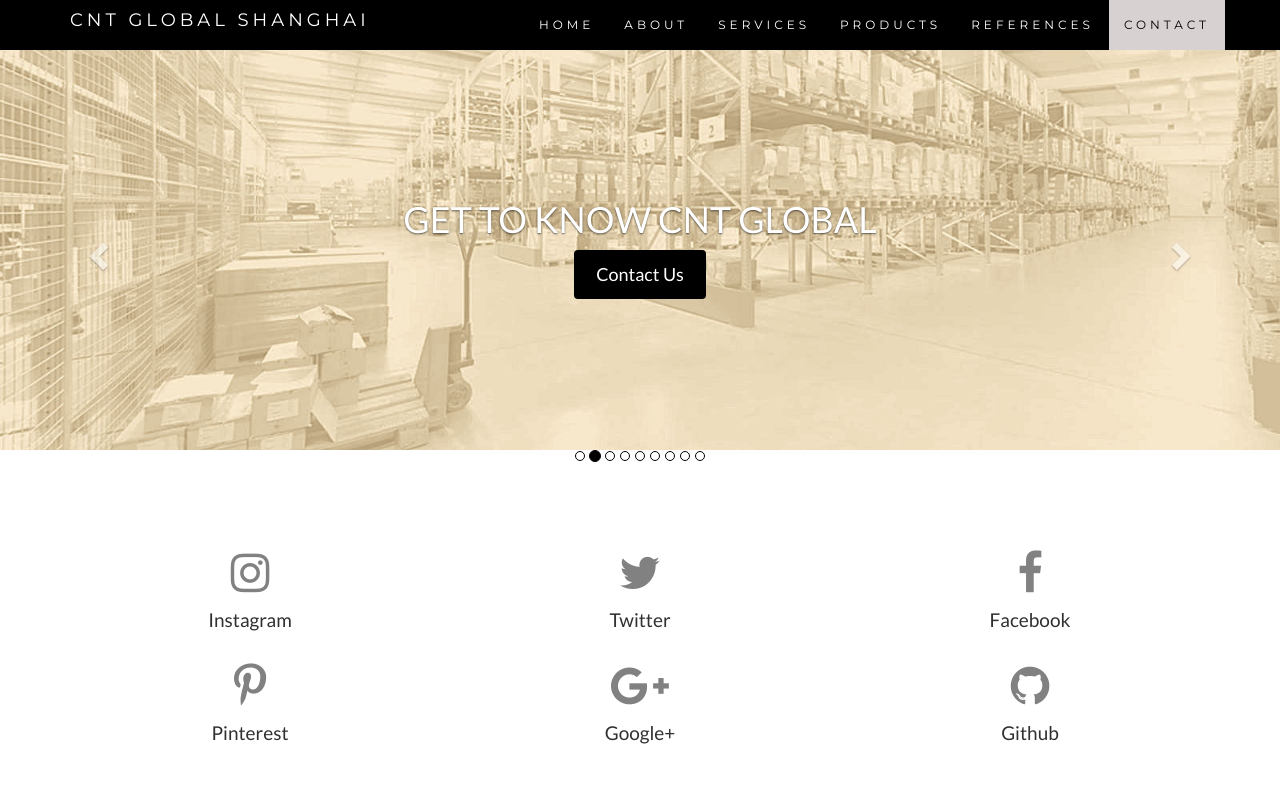
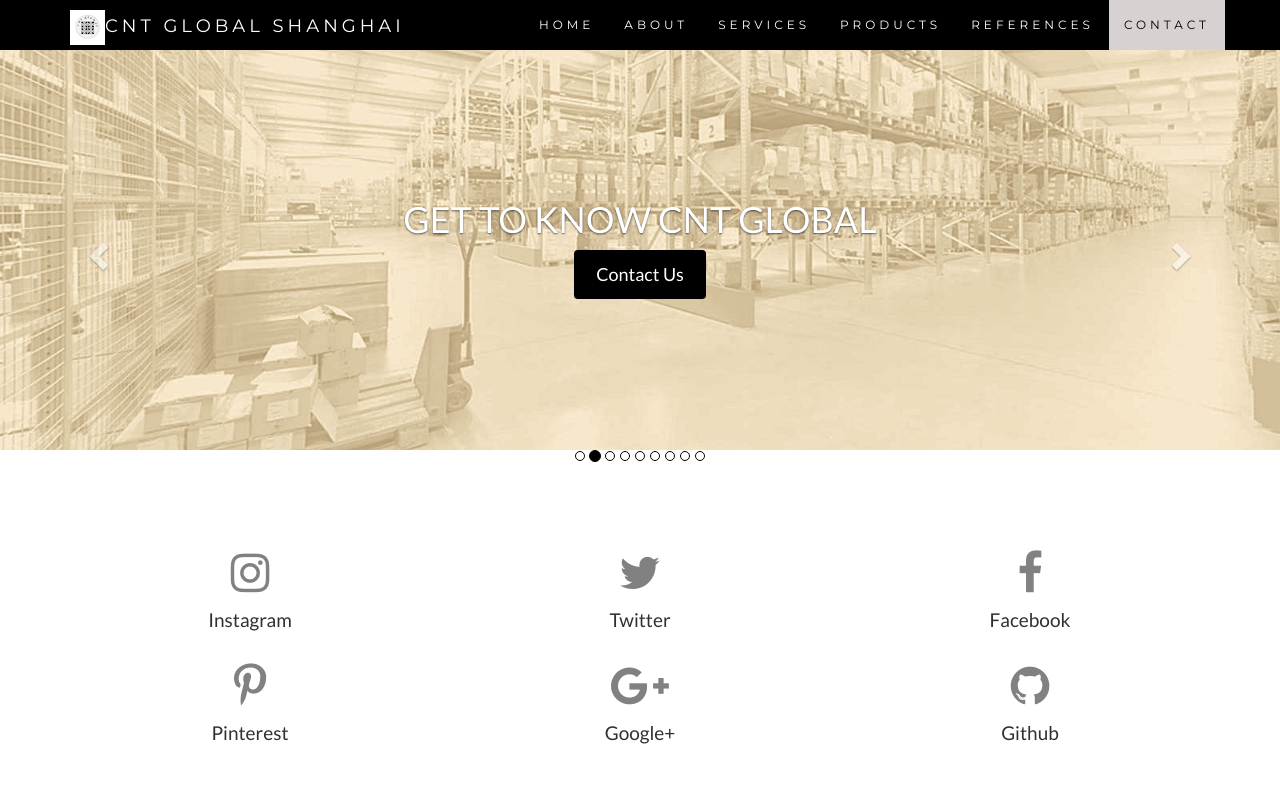
Before and after one commit to barbabianca/barbabianca.github.io, a plain HTML site: page index.html in a window 1280 px wide. Shown: the top 800 px of the page. Drawn offline with nearby package versions, Linux system fonts and the light colour scheme.

Commit message:
Add files via upload

```diff
--- a/index.html
+++ b/index.html
@@ -390,7 +390,11 @@
         <span class="icon-bar"></span>
         <span class="icon-bar"></span>
       </button>
-      <a class="navbar-brand" href="#">CNT GLOBAL SHANGHAI</a>
+
+
+          <a class="navbar-brand" href="#">
+            <span>
+            <img src="img/CNTGlobal_logo-small30px.png" alt=""></span>CNT GLOBAL SHANGHAI</a>
 
     </div>
     <div class="collapse navbar-collapse" id="myNavbar">
@@ -406,7 +410,7 @@
   </div>
 </nav>
 
-<div id="myCarousel" style="padding:50px 0px;" class="carousel slide text-center" data-ride="carousel">
+<div id="myCarousel" style="min-width: 100%;padding:50px 0px;" class="carousel slide text-center" data-ride="carousel">
   <ol class="carousel-indicators">
     <li data-target="#myCarousel" data-slide-to="0" class="active"></li>
     <li data-target="#myCarousel" data-slide-to="1" ></li>
```
